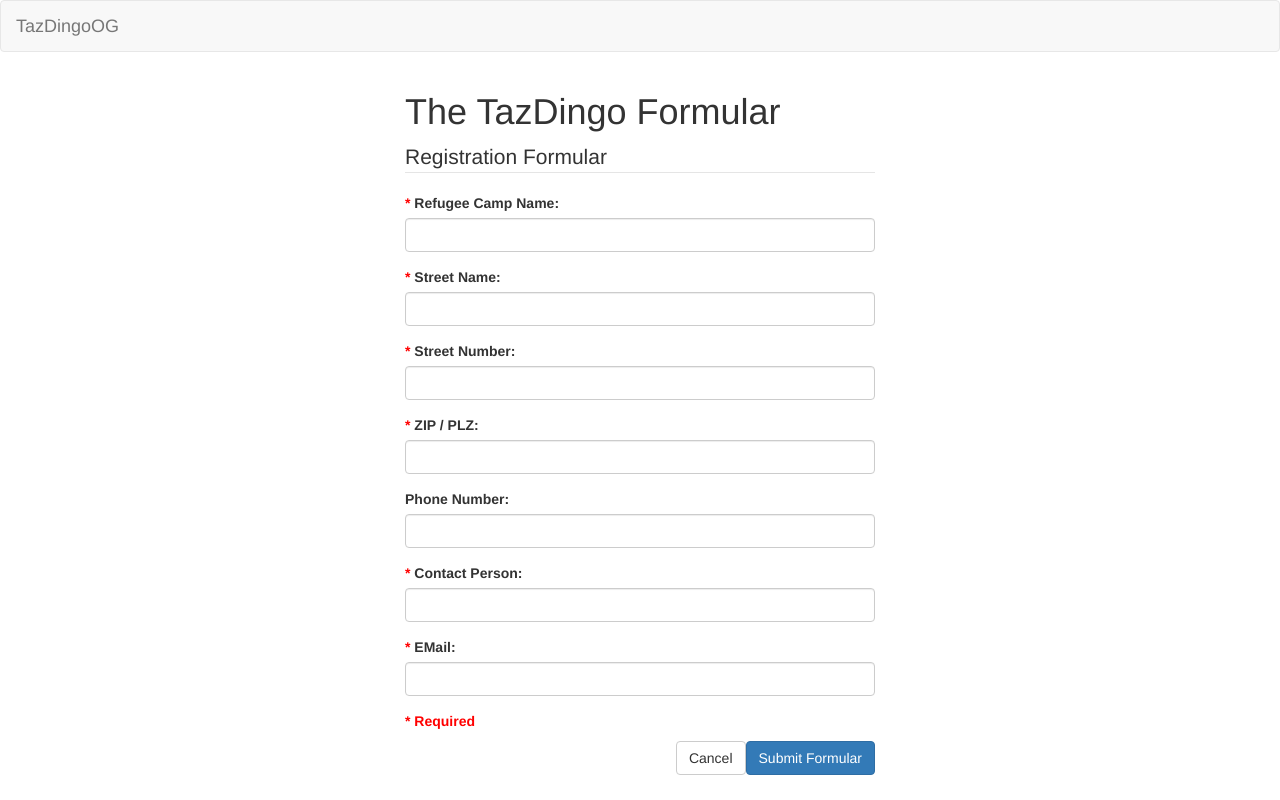
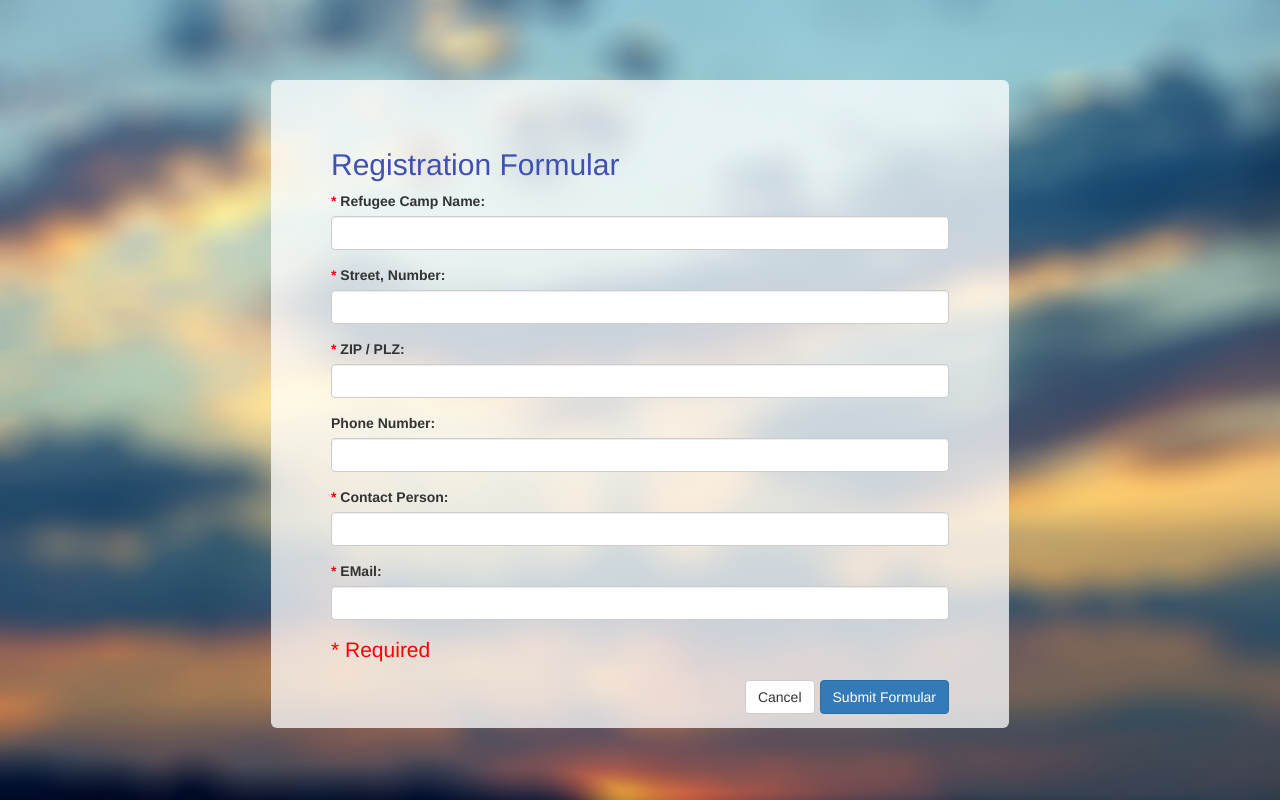
Before and after one commit to TazDingoOG/Hack4Good2015, a PHP site: page /templates/registration_formular.html in a window 1280 px wide. Run offline with PHP 8.4, Linux system fonts and the light colour scheme; some libraries are stand-ins or nearby versions.

Commit message:
main page and register

```diff
--- /dev/null
+++ b/static/css/main-web.css
@@ -0,0 +1,23 @@
+.center-text {
+    position: absolute;
+    top: 20%;
+    left: 10%;
+    max-width: 80%;
+    margin-top: -50px;
+}
+
+.fontblue {
+    color: #3F51B5;
+}
+
+.background {
+    background-image: url('../img/Burning_Yellow_sunset.jpg');
+    background-size: cover;
+    background-position: fixed;
+    background-repeat: no-repeat;
+    background-attachment: fixed;
+}
+
+.transparent-background {
+    background-color: rgba(255,255,255,0.75);
+}
--- a/static/css/registration_formular.css
+++ b/static/css/registration_formular.css
@@ -1,5 +1,8 @@
 div.registration_field {
-	max-width: 500px;
+    position: absolute;
+    top: 10%;
+	max-width: 60%;
+    left: 20%;
 }
 
 label.field {
--- a/static/js/live-search.js
+++ b/static/js/live-search.js
@@ -1,6 +1,5 @@
 $("#search").on("keyup", function() {
     var value = $(this).val().toLowerCase();
-    console.log(value);
     $("table tr").each(function(index) {
         if (index !== 0) {
 
--- a/templates/registration_formular.html
+++ b/templates/registration_formular.html
@@ -25,6 +25,8 @@
 
     <!-- Latest compiled and minified JavaScript -->
     <script src="../static/js/bootstrap.min.js"></script>
+
+    <link rel="stylesheet" type="text/css" href="../static/css/main-web.css">
 </head>
 
   <!--[if lt IE 9]>
@@ -32,27 +34,12 @@
   <![endif]-->
 </head>
 
-<body>
+<body class="background">
 
-<nav class="navbar navbar-default">
-        <div class="container-fluid">
-            <!-- Brand and toggle get grouped for better mobile display -->
-            <div class="navbar-header">
-                <a class="navbar-brand" href="main_page.html">TazDingoOG</a>
-            </div>
-            <div class="navbar-body">
-              <a class="navbar-text"></a>
-            </div>
-            <!-- /.navbar-collapse -->
-        </div>
-        <!-- /.container-fluid -->
-    </nav>
 <div class="registration_field container">
-  <h1>
-  	The TazDingo Formular
-  </h1>
-      <legend>Registration Formular</legend>
-      <form role="form" name="registration" onsubmit="return formValidation();">
+<div class="jumbotron transparent-background">
+      <h2 class="fontblue">Registration Formular</h2>
+      <form role="form" name="registration" onsubmit="return formValidation();" action="POST" target="/register">
 
           <!-- refugee camp name -->
           <div class="form-group">
@@ -62,18 +49,10 @@
           <input type="text" name="refugee_camp_name" class="form-control"/>
           </div>
 
-          <!-- street name -->
-          <div class="form-group">
-          <label class="field" for="street_name">
-            <span>* </span>Street Name:
-          </label>
-          <input type="text" name="street_name" class="form-control"/>
-          </div>
-
           <!-- street number -->
           <div class="form-group">
           <label class="field" for="street_number">
-            <span>* </span>Street Number:
+            <span>* </span>Street, Number:
           </label>
           <input type="integer" name="street_number" class="form-control"/>
           </div>
@@ -107,13 +86,14 @@
           <label class="field" for="email">
             <span>* </span>EMail:
           </label>
-          <input type="text" name="email" class="form-control"/>
+          <input type="email" name="email" class="form-control"/>
           </div>
           <p class="required">* Required</p>
-          <input type="submit" name="submit" value="Submit Formular" class="btn btn-primary"/>
-          <input type="reset" name="cancel" value="Cancel" class="btn btn-default"/>
+          <input type="submit" name="submit" value="Submit Formular" class="btn btn-primary"  />
+          <input type="reset" name="cancel" value="Cancel" class="btn btn-default" style="margin-right: 5px"/>
         </p>
       </form>
   </div>
+  </div>
 </body>
 </html>
```
Also changed, not shown: templates/main_page.html (+49 -72 lines), static/img/Burning_Yellow_Sunset.jpg (added).
